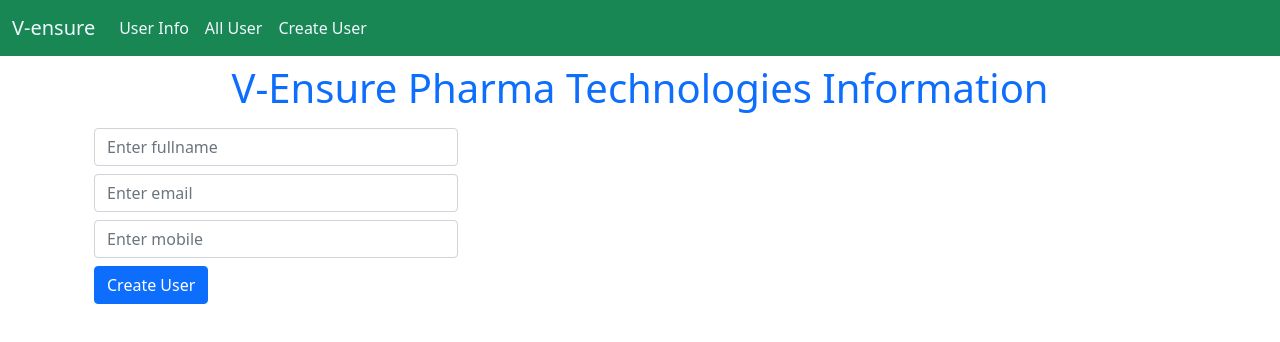
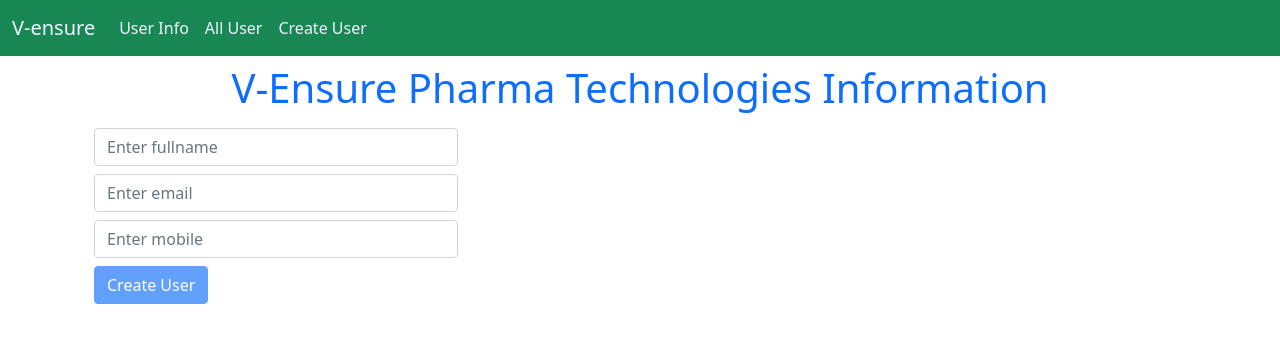
Before and after one commit to shamthakare/demo-project-frontend, an Angular app: page /create in a window 1280 px wide. Shown: the top 342 px of the page. Built offline with nearby package versions, Linux system fonts and the light colour scheme.

Commit message:
ya purn task ta 50/38 marks

```diff
--- a/src/app/create/create.component.html
+++ b/src/app/create/create.component.html
@@ -2,25 +2,25 @@
   <div class="row">
 
     <!-- err massage -->
-  <div  *ngIf="errmsg"class="alert alert-warning alert-dismissible fade show" role="alert">
+    <div *ngIf="errmsg" class="alert alert-warning alert-dismissible fade show" role="alert">
       <strong>{{errmsg}}</strong>
       <button type="button" class="btn-close" data-bs-dismiss="alert" aria-label="Close"></button>
     </div>
-  <div  *ngIf="successmsg"class="alert alert-success alert-dismissible fade show" role="alert">
+    <div *ngIf="successmsg" class="alert alert-success alert-dismissible fade show" role="alert">
       <strong>{{successmsg}}</strong>
       <button type="button" class="btn-close" data-bs-dismiss="alert" aria-label="Close"></button>
     </div>
 
 
-  <form [formGroup]="userform" >
+    <form [formGroup]="userform">
       <div class="col-md-4 mt-2">
         <input type="text" class="form-control" formControlName="fullname" placeholder="Enter fullname">
       </div>
       <div class="col-md-4 mt-2">
-    <input type="email" class="form-control"formControlName="email" placeholder="Enter email">
+        <input type="email" class="form-control" formControlName="email" placeholder="Enter email">
       </div>
       <div class="col-md-4 mt-2">
-    <input type="number" class="form-control"formControlName="mobile" placeholder="Enter mobile">
+        <input type="number" class="form-control" formControlName="mobile" placeholder="Enter mobile">
       </div>
       <!-- this is a optional
   <div class="col-md-4 mt-2"  >
@@ -28,11 +28,12 @@
     </div> -->
 
       <div class="col-md-4 mt-2" *ngIf="!getparamid">
-<button class="btn btn-primary text-center" (click)="usersubmit()">Create User</button>
+        <button [disabled]="userform.invalid" class="btn btn-primary text-center" (click)="usersubmit()">Create
+          User</button>
       </div>
 
       <div class="col-md-4 mt-2" *ngIf="getparamid" (click)="updateUser()">
-  <button class="btn btn-success text-center">Update User</button>
+        <button [disabled]="userform.invalid" class="btn btn-success text-center">Update User</button>
       </div>
     </form>
   </div>
--- a/src/app/create/create.component.ts
+++ b/src/app/create/create.component.ts
@@ -1,7 +1,7 @@
 import { Component, OnInit } from '@angular/core';
 import { FormControl, FormGroup, Validators } from '@angular/forms';
 import { ApiserviceService } from '../apiservice.service';
-import { ActivatedRoute } from '@angular/router';
+import { ActivatedRoute, Router } from '@angular/router';
 
 @Component({
   selector: 'app-create',
@@ -10,7 +10,7 @@ import { ActivatedRoute } from '@angular/router';
 })
 export class CreateComponent implements OnInit {
 
-  constructor(private api: ApiserviceService, private router: ActivatedRoute) { }
+  constructor(private api: ApiserviceService,private _route:Router, private router: ActivatedRoute) { }
   errmsg: any;
   successmsg: any;
   getparamid: any;
@@ -39,6 +39,8 @@ export class CreateComponent implements OnInit {
       this.api.createData(this.userform.value).subscribe((res) => {
         this.userform.reset();
         this.successmsg = res.massage;
+        this._route.navigate(['/read']);
+
       })
     }
     else {
@@ -53,6 +55,7 @@ export class CreateComponent implements OnInit {
       this.api.updateData(this.userform.value, this.getparamid).subscribe((res) => {
         console.log(res, "Data update successful");
         this.successmsg = res.massage;
+        this._route.navigate(['/read']);
       })
     } else {
       this.errmsg = 'All fileds are require';
```
Lines whose indentation alone changed are shown as unchanged.
